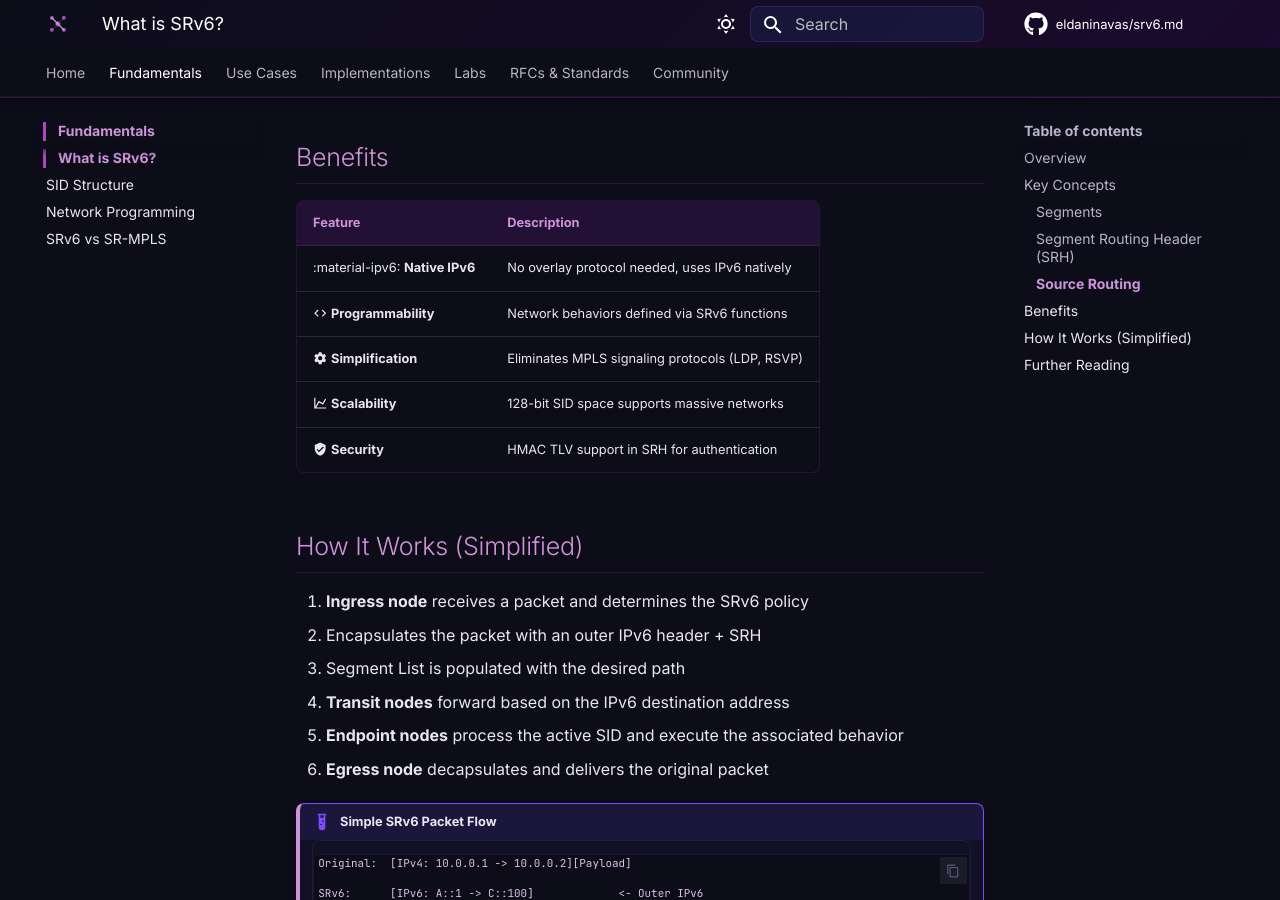
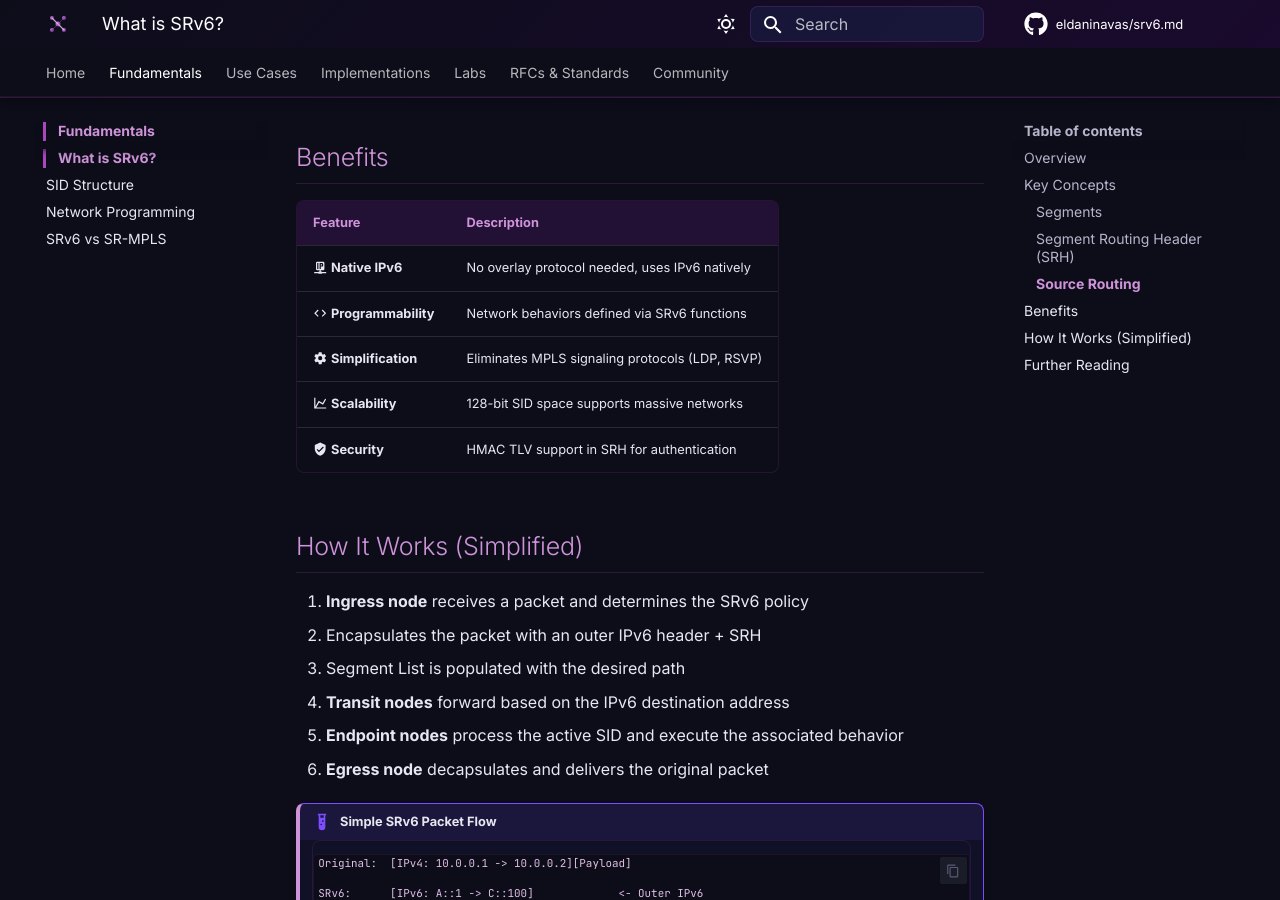
Before and after one commit to eldaninavas/srv6.md, an MkDocs documentation site: the page built from docs/fundamentals/what-is-srv6.md, in a window 1280 px wide and 900 px high, scrolled down 1503 px. Built offline with MkDocs 1.6.1 and Material for MkDocs 9.7.7, drawn with Linux system fonts in a browser that asks for light colours; comment, search, counter and statistics services are not loaded.

Commit message:
Fix broken material-ipv6 icon

```diff
--- a/docs/fundamentals/what-is-srv6.md
+++ b/docs/fundamentals/what-is-srv6.md
@@ -68,7 +68,7 @@ In SRv6, the **source node** (ingress) determines the entire path through the ne
 
 | Feature | Description |
 |---------|-------------|
-| :material-ipv6: **Native IPv6** | No overlay protocol needed, uses IPv6 natively |
+| :material-ip-network: **Native IPv6** | No overlay protocol needed, uses IPv6 natively |
 | :material-code-tags: **Programmability** | Network behaviors defined via SRv6 functions |
 | :material-cog: **Simplification** | Eliminates MPLS signaling protocols (LDP, RSVP) |
 | :material-chart-line: **Scalability** | 128-bit SID space supports massive networks |
--- a/docs/llms-full.txt
+++ b/docs/llms-full.txt
@@ -74,7 +74,7 @@ In SRv6, the **source node** (ingress) determines the entire path through the ne
 
 | Feature | Description |
 |---------|-------------|
-| :material-ipv6: **Native IPv6** | No overlay protocol needed, uses IPv6 natively |
+| :material-ip-network: **Native IPv6** | No overlay protocol needed, uses IPv6 natively |
 | :material-code-tags: **Programmability** | Network behaviors defined via SRv6 functions |
 | :material-cog: **Simplification** | Eliminates MPLS signaling protocols (LDP, RSVP) |
 | :material-chart-line: **Scalability** | 128-bit SID space supports massive networks |
```
